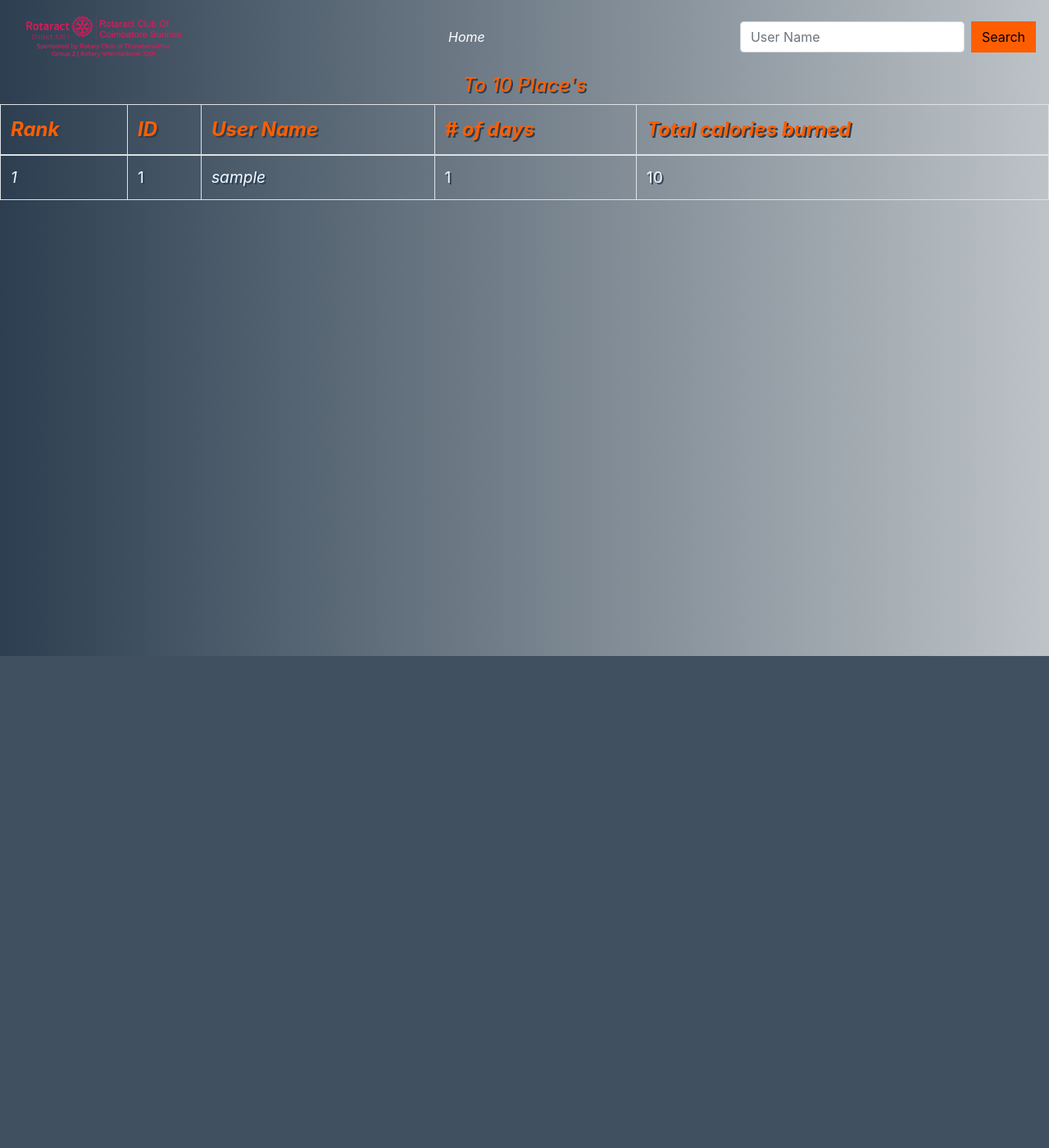
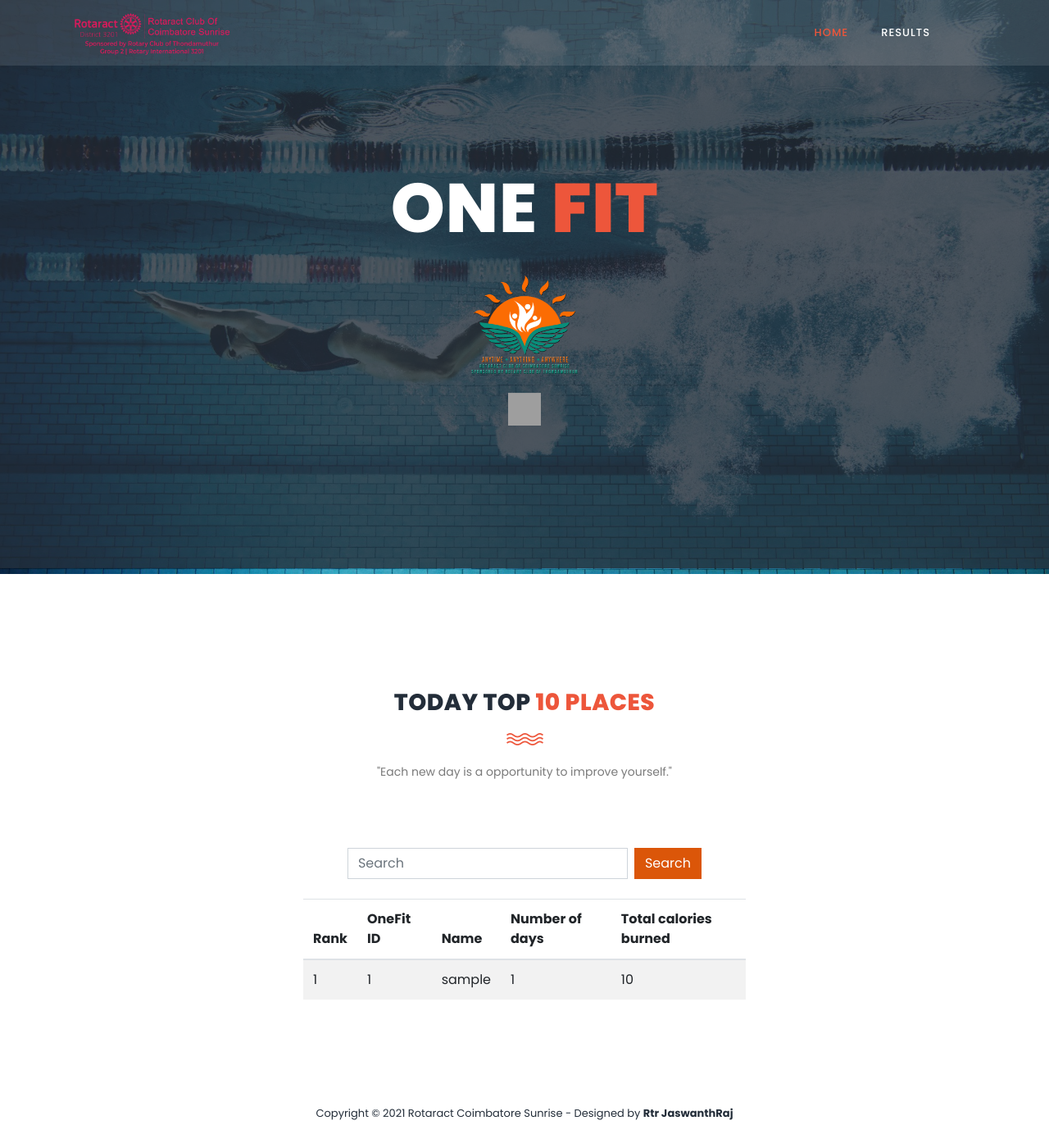
Before and after one commit to dev-jaswanthraj/Raccbesunrise, a Django app: page /results/ in a window 1280 px wide; the page is wider, and only the part inside the window is pictured. Shown: that part at 82% size. Before the commit the page ends 800 px from the top of that part, so only its background shows below. Run offline with Django 3.2, Linux system fonts and the light colour scheme; tables that the repository leaves empty hold one stand-in row (values such as "Sample post"); some libraries are stand-ins or nearby versions; grey boxes are pictures that could not be loaded.

Commit message:
version 2

```diff
--- a/DataStore/models.py
+++ b/DataStore/models.py
@@ -5,9 +5,9 @@ from django.dispatch import receiver
 class onefitTabel(models.Model):
     user_id = models.CharField(unique= True, max_length=200)
     user_name = models.CharField(max_length=200, null = True, blank= True)
-    total_calories_burned = models.CharField(default= '0', max_length= 4)
-    number_of_days = models.CharField(default= '0', max_length = 2)
-    rank = models.CharField(default="-", max_length = 3)
+    total_calories_burned = models.IntegerField(default=0, blank=True, null=True)
+    number_of_days = models.IntegerField(default=0, blank=True, null=True)
+    rank = models.CharField(default= None , max_length = 6)
 
     def __str__(self):
         return self.user_id
--- a/DataStore/urls.py
+++ b/DataStore/urls.py
@@ -1,7 +1,8 @@
-from . views import home, result
+from . views import home, result, update_calories
 from django.urls import path
 
 urlpatterns = [
     path('', home, name= "home"),
-    path('results/', result, name='results')
+    path('results/', result, name='results'),
+    path('update/', update_calories, name='update_calories')
 ]
--- a/DataStore/views.py
+++ b/DataStore/views.py
@@ -1,11 +1,12 @@
-from django.shortcuts import render
+from django.contrib import messages
+from django.shortcuts import redirect, render
 from . models import onefitTabel
 def home(request):
     return render(request, 'index.html')
 
 def result(request):
-    list_of_peoples = onefitTabel.objects.all().order_by('-total_calories_burned').order_by('-number_of_days')
-    count, n, user_det = 1, 0, 0
+    list_of_peoples = onefitTabel.objects.all().order_by('-number_of_days', '-total_calories_burned')
+    count, n, user_det, search, user = 1, 0, 0, 0, None
     for user in list_of_peoples:
         if(int(user.total_calories_burned) > 0):
             user.rank = count
@@ -15,6 +16,7 @@ def result(request):
 
     if request.method == "POST":
         l = onefitTabel.objects.filter(user_id = request.POST['username'])
+        search = 1
         if(len(l) == 0):
             n = 1
         else:
@@ -27,3 +29,16 @@ def result(request):
         'n':n,
     }
     return render(request, 'results.html', context)
+
+def update_calories(request):
+    if request.method == "POST":
+        id = onefitTabel.objects.filter(user_id = request.POST['id'])
+        if(len(id) == 1):
+            id[0].total_calories_burned = int(id[0].total_calories_burned) + int(request.POST['calories'])
+            id[0].save()
+            messages.success(request, "Calories Updated Suceefully.")
+            return redirect('update_calories')
+        elif(len(id) == 0):
+            messages.info(request, "OneFit Id Can't be found!!")
+            return redirect('update_calories')
+    return render(request, 'update_calories.html')
--- a/templates/results.html
+++ b/templates/results.html
@@ -2,75 +2,82 @@
 <!DOCTYPE html>
 <html lang="en">
   <head>
-    <meta charset="UTF-8">
-    <meta http-equiv="X-UA-Compatible" content="IE=edge">
+    <meta charset="utf-8">
+    <meta name="viewport" content="width=device-width, initial-scale=1, shrink-to-fit=no">
+    <meta name="description" content="">
+    <meta name="author" content="">
     <link href="https://fonts.googleapis.com/css?family=Poppins:100,100i,200,200i,300,300i,400,400i,500,500i,600,600i,700,700i,800,800i,900,900i&display=swap" rel="stylesheet">
-    <link rel="stylesheet" href="https://maxcdn.bootstrapcdn.com/bootstrap/4.0.0/css/bootstrap.min.css" integrity="sha384-Gn5384xqQ1aoWXA+058RXPxPg6fy4IWvTNh0E263XmFcJlSAwiGgFAW/dAiS6JXm" crossorigin="anonymous">
-    <meta name="viewport" content="width=device-width, initial-scale=1.0">
+    <title>One Fit</title>
     <link rel="stylesheet" type="text/css" href="{% static 'css/bootstrap.min.css' %}">
-
-    <title>One Fit</title>
+    <link rel="stylesheet" type="text/css" href="{% static 'css/font-awesome.css' %}">
+    <link rel="stylesheet" href="{% static 'css/templatemo-training-studio.css' %}">
     <link rel="icon" href="{% static 'image/sunrise logo FINAL.png' %}">
-    <link rel="stylesheet" type="text/css" href="{% static 'css/font-awesome.css' %}">
     <style>
-        body{
-            background: #bdc3c7;  /* fallback for old browsers */
-            background: -webkit-linear-gradient(to right, #2c3e50, #bdc3c7);  /* Chrome 10-25, Safari 5.1-6 */
-            background: linear-gradient(to right, #2c3e50, #bdc3c7); /* W3C, IE 10+/ Edge, Firefox 16+, Chrome 26+, Opera 12+, Safari 7+ */
+        .form-control{
+            border-radius: 0%;
         }
         .btn{
-            background-color: rgb(255, 94, 0);
-            color: black;
-            border-color: rgb(255, 94, 0);
-            border-radius: 0;
-        }
-        a{
-            color: #ffffff;
-            padding: 10px;
-        }
-        a:hover{
-            color: rgb(255, 94, 0);
-            text-decoration: none;
-        }
-        .navbar {
-            background-color: #2c3e5000;
-        }
-        .btn:hover{
-            background-color: rgb(255, 94, 0);
-            color: black;
-            border-color: rgb(255, 94, 0);
-            border-radius: 0;
-        }
-        th{
-            color: rgb(255, 94, 0);
-            text-shadow: 2px 2px #2c3e50;
-            font-size: x-large;
-        }
-        td{
-            color: aliceblue;
-            text-shadow: 2px 2px #2c3e50;
-            font-size: larger;
-        }
-        h1{
-            color: rgb(255, 94, 0);
-            text-shadow: 2px 2px #2c3e50;
-            font-size: x-large;
-            text-align: center;
+            border-radius: 0%;
+            background-color:rgb(219, 86, 9);
+            color: white;
+            border-color: rgb(219, 86, 9);
         }
     </style>
     </head>
     <body>
-    <nav class="navbar  justify-content-between">
-    <a href="" class="logo"><img src="{% static 'image/Cranberry default logo Sunrise1.png' %}" alt="logo"style="width: 200px;"></a>
-        <a href="{% url 'home' %}" class="active " ><em>Home</em></a>
-        <form class="form-inline" method="POST" accept="{% url 'results' %}">
+    <header class="header-area header-sticky">
+        <div class="container">
+            <div class="row">
+                <div class="col-12">
+                    <nav class="main-nav">
+
+                        <a href="#home" class="logo" style="left: 0%;">
+                            <img src="{% static 'image/Cranberry default logo Sunrise1.png' %}" alt="logo"style="width: 200px;">
+                        </a>
+
+                        <ul class="nav">
+                            <li class="scroll-to-section"><a href="{% url 'home' %}" class="active">Home</a></li>
+                            <li class="scroll-to-section"><a href="#features" {% if search %} class="active" {% endif %}>Results</a></li>
+                            <li></li>
+                        </ul>
+                        <a class='menu-trigger'>
+                            <span>Menu</span>
+                        </a>
+                        <!-- ***** Menu End ***** -->
+                    </nav>
+                </div>
+            </div>
+        </div>
+    </header>
+
+    <div class="main-banner" id="top">
+        <img src="{% static 'image/swimming.jpg' %}" alt="" style="height:700px">
+        <div class="video-overlay header-text">
+            <div class="caption">
+                <h2>ONE <em>FIT</em></h2>
+                <img src="{% static 'image/sunrise logo FINAL.png' %}" alt="logo"style="width: 150px; height:150px; padding:0;">
+                <br>
+                <a href="#features"><img src="https://www.freeiconspng.com/thumbs/white-arrow-png/white-down-arrow-png-2.png" alt="" style="width: 40px; height:40px;"></a>
+            </div>
+        </div>
+    </div>
+    <section class="section" id="features">
+        <div class="container">
+            <div class="row">
+                <div class="col-lg-6 offset-lg-3">
+                    <div class="section-heading">
+                        <h2>Today Top <em>10 Places</em></h2>
+                        <img src="{% static 'image/line-dec.png' %}" alt="waves">
+                        <p>"Each new day is a opportunity to improve yourself."</p>
+                    </div>
+                </div>
+                <div class="col-lg-6 offset-lg-3">
+                    <form class="form-inline justify-content-center" method="POST" accept="{% url 'results' %}">
                         {% csrf_token %}
-          <input class="form-control mr-sm-2" type="search" placeholder="User Name" aria-label="Search" name = 'username'>
+                        <input class="form-control mr-sm-2" type="search" placeholder="Search" aria-label="Search" name="username">
                         <button class="btn btn-outline-success my-2 my-sm-0" type="submit">Search</button>
                     </form>
-
-    </nav>
-
+                    <br>
                     {% if n %}
                         <em style="text-align: center;"><h1>Sorry, Your ID is not Found.</h1></em>
                         <em><hr></em>
@@ -78,19 +85,19 @@
 
                     {% if user_det %}
                     <div class="table-responsive">
-        <table class="table table-bordered" style="overflow:auto;">
+                        <table class="table table-striped">
                             <thead>
                               <tr>
-                <th scope="col"><em>Rank</em></th>
-                <th scope="col"><em>ID</em></th>
-                <th scope="col"><em>User Name</em></th>
-                <th scope="col"><em># of days</em></th>
-                <th scope="col"><em>Total calories burned</em></th>
+                                <th scope="col">Rank</th>
+                                <th scope="col">OneFit ID</th>
+                                <th scope="col">Name</th>
+                                <th scope="col">Number of days</th>
+                                <th scope="col">Total calories burned</th>
                               </tr>
                             </thead>
                                 <tbody>
                                 <tr>
-                    <td><em>{{user.rank}}</em></td>
+                                    <td>{{user.rank}}</td>
                                     <td>{{user.user_id}}</td>
                                     <td>{{user.user_name}}</td>
                                     <td>{{user.number_of_days}}</td>
@@ -98,43 +105,58 @@
                                 </tr>
                                 </tbody>
                           </table>
-    </div>
+                          <hr>
+                    {% endif %}
 
-        <em><hr></em>
-    {% endif %}
                     <div class="table-responsive">
-        <table class="table table-bordered">
-            <em style="text-align: center;"><h1>To 10 Place's</h1></em>
+                        <table class="table table-striped">
                             <thead>
                               <tr>
-                <th scope="col"><em>Rank</em></th>
-                <th scope="col"><em>ID</em></th>
-                <th scope="col"><em>User Name</em></th>
-                <th scope="col"><em># of days</em></th>
-                <th scope="col"><em>Total calories burned</em></th>
+                                <th scope="col">Rank</th>
+                                <th scope="col">OneFit ID</th>
+                                <th scope="col">Name</th>
+                                <th scope="col">Number of days</th>
+                                <th scope="col">Total calories burned</th>
                               </tr>
                             </thead>
                             {% for i in top_10_place %}
                                 <tbody>
                                 <tr>
-                    <td><em>{{i.rank}}</em></td>
+                                    <td>{{i.rank}}</td>
                                     <td>{{i.user_id}}</td>
-                    <td><em>{{i.user_name}}</em></td>
+                                    <td>{{i.user_name}}</td>
                                     <td>{{i.number_of_days}}</td>
                                     <td>{{i.total_calories_burned}}</td>
                                 </tr>
                                 </tbody>
                             {% endfor %}
-
                           </table>
                     </div>
-</body>
+                </div>
+            </div>
+        </div>
+    </section>
+
+
+
+    <footer>
+        <div class="container">
+            <div class="row">
+                <div class="col-lg-12">
+                    <p>Copyright &copy; 2021 Rotaract Coimbatore Sunrise
+                    - Designed by <strong>Rtr JaswanthRaj</strong>
+                </div>
+            </div>
+        </div>
+    </footer>
+
     <!-- jQuery -->
     <script src="{% static 'js/jquery-2.1.0.min.js' %}"></script>
 
     <!-- Bootstrap -->
     <script src="{% static 'js/popper.js' %}"></script>
     <script src="{% static 'js/bootstrap.min.js' %}"></script>
+
     <!-- Plugins -->
     <script src="{% static 'js/scrollreveal.min.js' %}"></script>
     <script src="{% static 'js/waypoints.min.js' %}"></script>
@@ -145,7 +167,6 @@
 
     <!-- Global Init -->
     <script src="{% static 'js/custom.js' %}"></script>
-<script src="https://code.jquery.com/jquery-3.2.1.slim.min.js" integrity="sha384-KJ3o2DKtIkvYIK3UENzmM7KCkRr/rE9/Qpg6aAZGJwFDMVNA/GpGFF93hXpG5KkN" crossorigin="anonymous"></script>
-<script src="https://cdnjs.cloudflare.com/ajax/libs/popper.js/1.12.9/umd/popper.min.js" integrity="sha384-ApNbgh9B+Y1QKtv3Rn7W3mgPxhU9K/ScQsAP7hUibX39j7fakFPskvXusvfa0b4Q" crossorigin="anonymous"></script>
-<script src="https://maxcdn.bootstrapcdn.com/bootstrap/4.0.0/js/bootstrap.min.js" integrity="sha384-JZR6Spejh4U02d8jOt6vLEHfe/JQGiRRSQQxSfFWpi1MquVdAyjUar5+76PVCmYl" crossorigin="anonymous"></script>
+
+  </body>
 </html>
```
Also changed, not shown: templates/index.html (+76 -1 lines), templates/update_calories.html (added, +32 -0 lines), DataStore/migrations/0004_alter_onefittabel_rank.py (added), DataStore/migrations/0005_auto_20210804_2304.py (added), DataStore/migrations/0006_auto_20210806_2127.py (added), db.sqlite3, static/image/amrish.jpg (added), static/image/jaswanth.jpg (added), static/image/jnithin.jpg (added), static/image/santhosh.jpg (added), static/image/swimming.jpg (added), static/image/training-image-01.jpg (deleted). Lines whose indentation alone changed are shown as unchanged.
